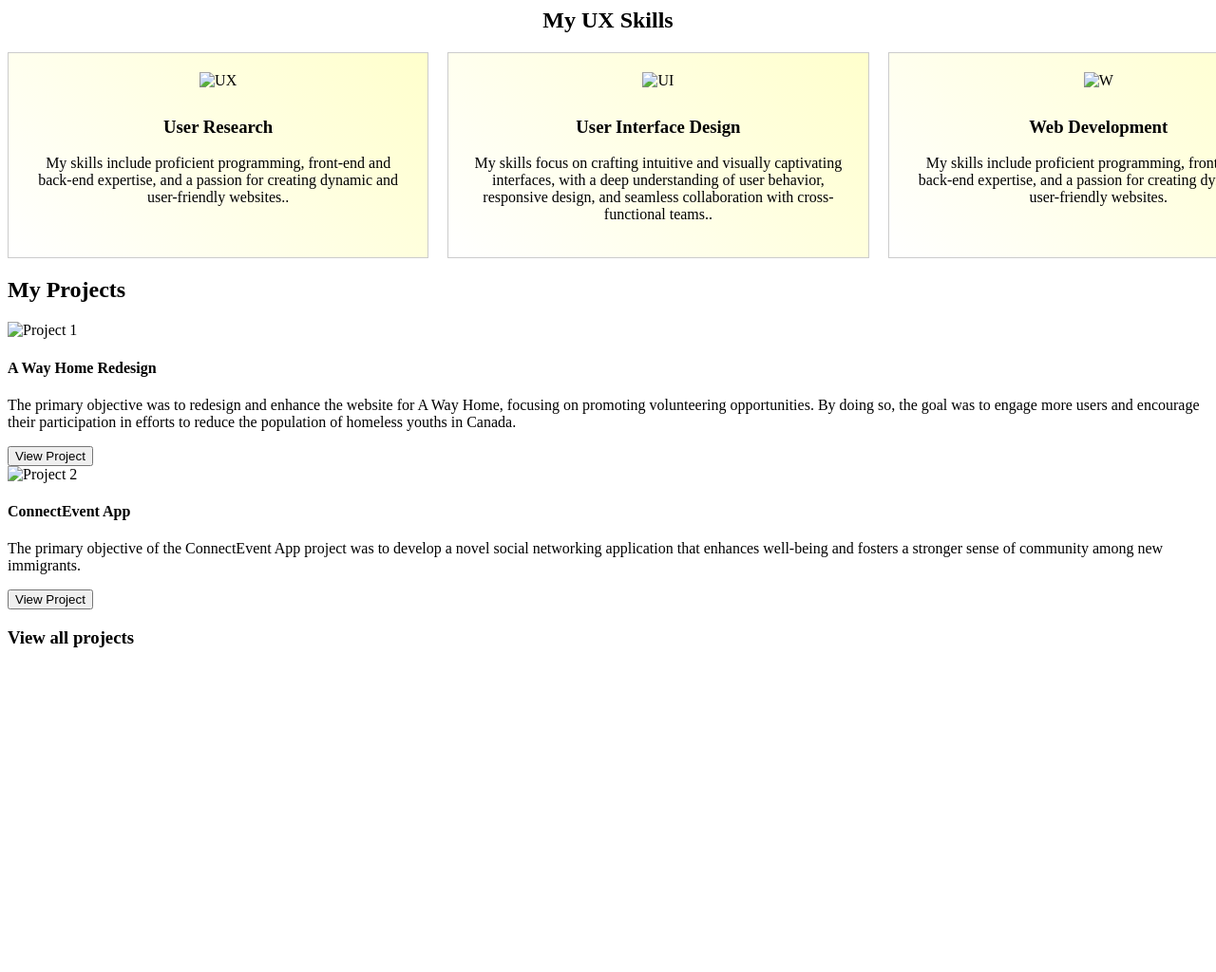
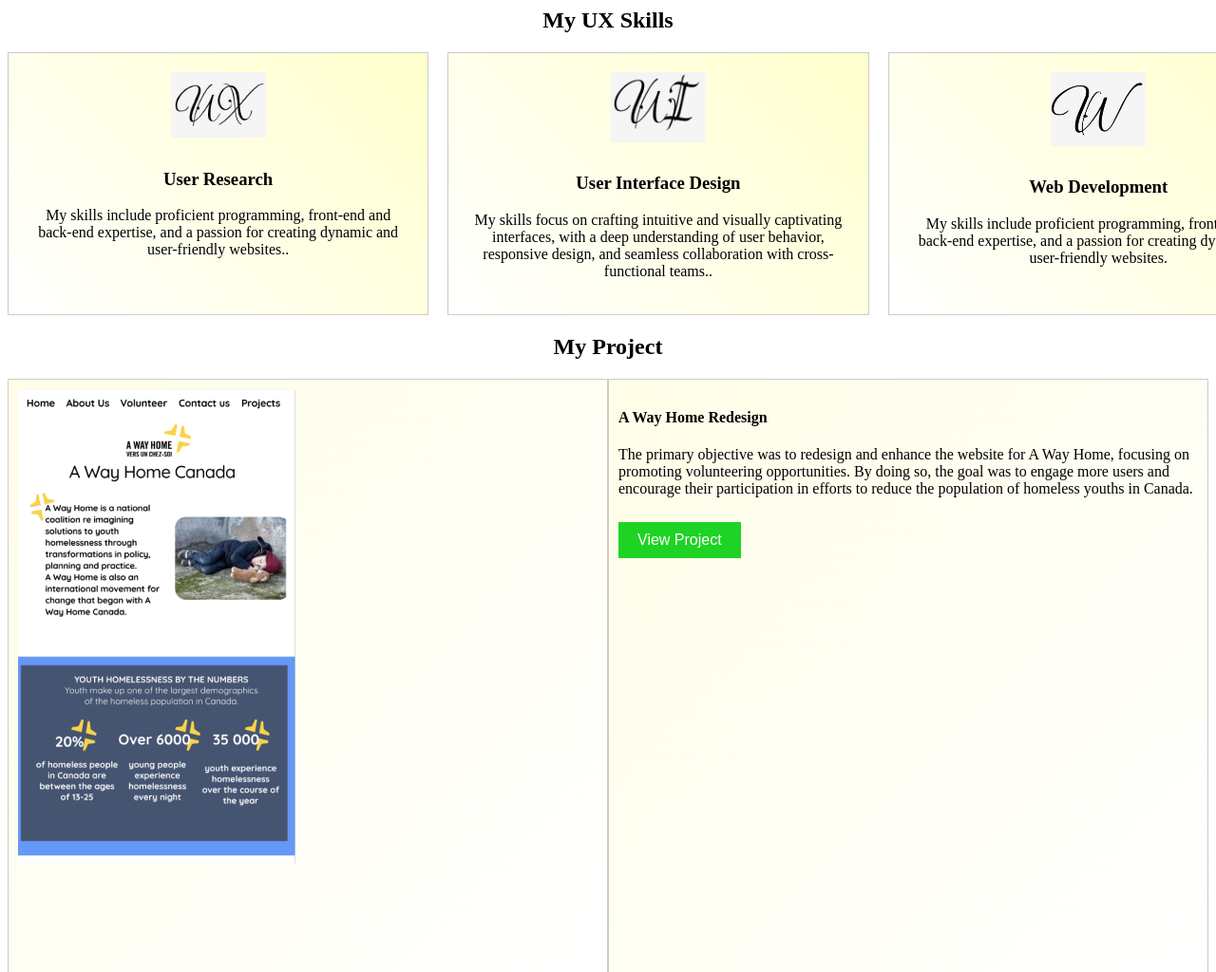
Before and after one commit to EkaterinaAzbel/UX_UI_HW_18, a plain HTML site: page index.html in a window 1280 px wide. Shown: the top 1024 px of the page at 95% size. Before the commit the page ends 800 px from the top, so only its background shows below. Drawn offline with Linux system fonts and the light colour scheme; files that its build step writes are made by us from their sources.

Commit message:
updated html/css

```diff
--- a/CSS/style.css
+++ /dev/null
@@ -1,29 +0,0 @@
-.mySkills {
-    display: flex;
-    justify-content: space-between;
-}
-
-.skillBox {
-    flex: 0 0 calc(33.33% - 20px);
-    padding: 20px;
-    border: 1px solid #ccc;
-    text-align: center;
-    background: linear-gradient(45deg, #fff, #ffffcc);
-}
-
-.skillBox:not(:last-child) {
-    margin-right: 20px;
-}
-
-.skillBox img {
-    max-width: 100px;
-    margin-bottom: 10px;
-}
-
-/* Header styles */
-header {
-    text-align: center;
-    font-size: 24px;
-    font-weight: bold;
-    margin-bottom: 20px;
-}
--- /dev/null
+++ b/CSS/styles.css
@@ -0,0 +1,84 @@
+.mySkills {
+    display: flex;
+    justify-content: space-between;
+}
+
+.skillBox {
+    flex: 0 0 calc(33.33% - 20px);
+    padding: 20px;
+    border: 1px solid #ccc;
+    text-align: center;
+    background: linear-gradient(45deg, #fff, #ffffcc);
+}
+
+.skillBox:not(:last-child) {
+    margin-right: 20px;
+}
+
+.skillBox img {
+    max-width: 100px;
+    margin-bottom: 10px;
+}
+
+/* Header styles */
+header {
+    text-align: center;
+    font-size: 24px;
+    font-weight: bold;
+    margin-bottom: 20px;
+}
+.workGrid {
+    display: grid;
+  }
+
+  /* Step 3: Apply named grid areas to the divs inside the grid container */
+  .project1 {
+    grid-area: project1;
+  }
+
+  .project2 {
+    grid-area: project2;
+  }
+
+  /* Step 4: Create grid-template-rows and grid-template-columns to match the design */
+  .workGrid {
+    grid-template-rows: repeat(2, 1fr); /* Two rows with equal height */
+    grid-template-columns: repeat(2, 1fr); /* Two columns with equal width */
+  }
+
+  /* Step 5: Build out grid-template-areas to match the design */
+  .workGrid {
+    grid-template-areas:
+      "project1 project2"
+      "project1 project2";
+  }
+
+  /* Step 6: Apply CSS styles to your CSS Grid to match the visual design */
+  .workGrid div {
+    border: 1px solid #ccc;
+    padding: 10px;
+    background: linear-gradient(135deg, #fffde7, #fff);
+  }
+
+  .workGrid img {
+    max-width: 100%;
+  }
+
+  .workGrid button {
+    background-color: #1ed324;
+    color: white;
+    border: none;
+    padding: 10px 20px;
+    text-align: center;
+    text-decoration: none;
+    display: inline-block;
+    font-size: 16px;
+    margin-top: 10px;
+    cursor: pointer;
+  }
+
+  /* Step 7: Style the h3 tag at the end */
+  .myWork h3 {
+    grid-column: 1 / -1; /* Span the full width of the grid container */
+    margin-top: 30px;
+  }
--- a/index.html
+++ b/index.html
@@ -1,24 +1,24 @@
 <!DOCTYPE html>
 <html>
 <head>
-    <link rel="stylesheet" href="style.css">
     <title>My Skills</title>
+    <link href="css/styles.css" rel="stylesheet" type="text/css">
 </head>
 <body>
     <header>My UX Skills</header>
     <section class="mySkills">
         <div class="skillBox">
-            <img src="path/to/my/icon1.png" alt="UX">
+            <img src="Images/UX.png" alt="UX">
             <h3>User Research</h3>
             <p>My skills include proficient programming, front-end and back-end expertise, and a passion for creating dynamic and user-friendly websites..</p>
         </div>
         <div class="skillBox">
-            <img src="path/to/my/icon2.png" alt="UI">
+            <img src="Images/UI.png" alt="UI">
             <h3>User Interface Design</h3>
             <p>My skills focus on crafting intuitive and visually captivating interfaces, with a deep understanding of user behavior, responsive design, and seamless collaboration with cross-functional teams..</p>
         </div>
         <div class="skillBox">
-            <img src="path/to/my/icon3.png" alt="W">
+            <img src="Images/W.png" alt="W">
             <h3>Web Development</h3>
             <p>My skills include proficient programming, front-end and back-end expertise, and a passion for creating dynamic and user-friendly websites.</p>
         </div>
@@ -32,10 +32,10 @@
 </head>
 <body>
     <section class="myProjects">
-        <h1>My Projects</h1>
+        <h1 style="text-align:center;">My Project</h1>
         <div class="workGrid">
             <div class="workItem">
-                <img src="path/to/project1-image.jpg" alt="Project 1">
+                <img src="Images/awayhome.png" alt="Project 1">
             </div>
             <div class="workItem">
                 <h4>A Way Home Redesign</h4>
@@ -43,7 +43,7 @@
                 <button>View Project</button>
             </div>
             <div class="workItem">
-                <img src="path/to/project2-image.jpg" alt="Project 2">
+                <img src="Images/connectevent.png" alt="Project 2">
             </div>
             <div class="workItem">
                 <h4>ConnectEvent App</h4>
@@ -51,7 +51,7 @@
                 <button>View Project</button>
             </div>
         </div>
-        <h3>View all projects</h3>
+        <h3 style="text-align:center;">View all projects</h3>
     </section>
 </body>
 </html>
```
Also changed, not shown: Images/UI.png (renamed from Images/UI pic.png), Images/UX.png (renamed from Images/UX pic.png), Images/W.png (renamed from Images/W pic.png), Images/awayhome.png (renamed from Images/a way home pic.png).
